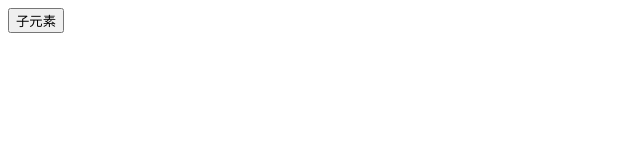
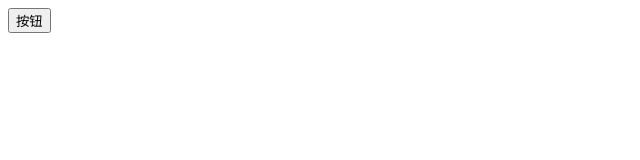
Before and after one commit to phk422/phk-vue, a website: page renderer/examples/index.html in a window 1280 px wide. Shown: the full height of the page, 0-640 px from the left. Drawn offline with Linux system fonts and the light colour scheme.

Commit message:
feat(renderer): 更新子节点-patchElement-更新属性

```diff
--- /dev/null
+++ b/renderer/examples/14.更新子节点-patchElement-更新属性.js
@@ -0,0 +1,28 @@
+import { effect, shallowRef } from '../../reactivity/index.js'
+import { createRenderer } from '../index.js'
+
+const { render } = createRenderer()
+
+const vnode = shallowRef({
+  type: 'button',
+  children: '按钮',
+  props: {
+    id: 'foo',
+    class: 'bar',
+  },
+})
+
+effect(() => {
+  render(vnode.value, document.getElementById('app'))
+})
+
+setTimeout(() => {
+  // 两秒后更新虚拟
+  vnode.value = {
+    type: 'button',
+    children: '新按钮',
+    props: {
+      id: 'new-foo',
+    },
+  }
+}, 2000)
--- a/renderer/index.js
+++ b/renderer/index.js
@@ -103,6 +103,26 @@ export function createRenderer(options = rendererOptions) {
       parent.removeChild(el)
   }
 
+  function patchElement(n1, n2) {
+    const el = n1.el
+    const oldProps = n1.props
+    const newProps = n2.props
+    // 修改现有的属性
+    for (const key in newProps) {
+      if (newProps[key] !== oldProps[key]) {
+        patchProps(el, key, oldProps[key], newProps[key])
+      }
+    }
+    // 移除没有的属性
+    for (const key in oldProps) {
+      if (!(key in newProps)) {
+        patchProps(el, key, oldProps[key], null)
+      }
+    }
+    // TODO
+    console.log(n1, n2)
+  }
+
   function patch(n1, n2, container) {
     // 如果n1存在，对比n1与n2的类型
     if (n1 && n1.type !== n2.type) {
@@ -118,7 +138,7 @@ export function createRenderer(options = rendererOptions) {
         mountElement(n2, container)
       }
       else {
-        console.log('TODO patchElement')
+        patchElement(n1, n2)
       }
     }
     else if (typeof type === 'object') {
```
Also changed, not shown: renderer/examples/index.html (+2 -1 lines).
